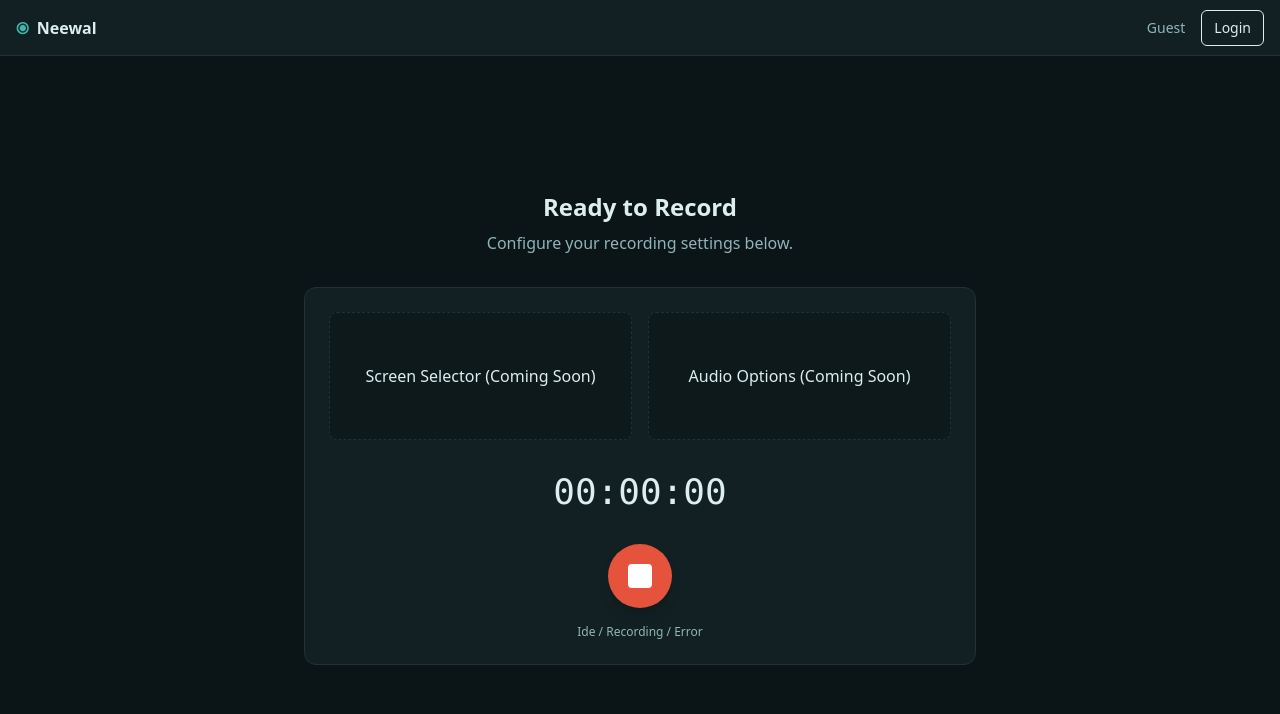
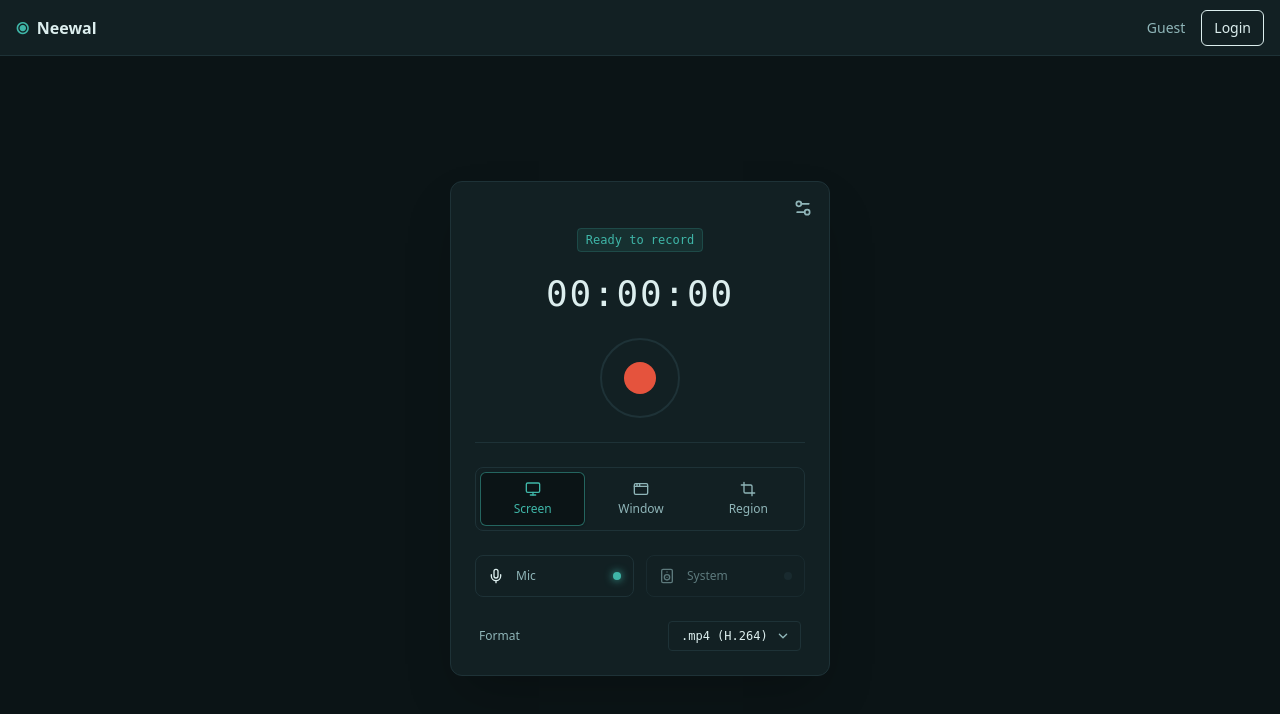
Before and after one commit to nee-wal/neewal, a React (Vite) app: page /#/login in a window 1280 px wide. Both pictures are taken after a click on the button "Continue as Guest". Shown: the top 714 px of the page. Built offline with nearby package versions, Linux system fonts and the light colour scheme; no server answers.

Commit message:
[DESIGN] create Make New display style for recorder screen

```diff
--- a/src/ui/index.css
+++ b/src/ui/index.css
@@ -20,3 +20,30 @@
     box-shadow: inset 0 0 0 1px var(--color-record);
   }
 }
+
+@keyframes pulse-red {
+  0% {
+    transform: scale(0.95);
+    box-shadow: 0 0 0 0 rgba(229, 83, 61, 0.7); /* Matching --color-record #E5533D approx */
+  }
+  70% {
+    transform: scale(1);
+    box-shadow: 0 0 0 10px rgba(229, 83, 61, 0);
+  }
+  100% {
+    transform: scale(0.95);
+    box-shadow: 0 0 0 0 rgba(229, 83, 61, 0);
+  }
+}
+
+.animate-pulse-red {
+  animation: pulse-red 2s infinite;
+}
+
+@keyframes blinker {
+  50% { opacity: 0; }
+}
+
+.animate-blink {
+  animation: blinker 1s linear infinite;
+}
--- a/src/ui/pages/Recorder.tsx
+++ b/src/ui/pages/Recorder.tsx
@@ -1,13 +1,79 @@
+
+import { useState, useRef, useEffect } from 'react';
 import { useNavigate } from 'react-router-dom';
 import { useAuth } from '../context/AuthContext';
 import { Button } from '../components/Button';
+import { Settings2 } from 'lucide-react';
+import { RecordButton } from '../components/RecordButton';
+import { TimerDisplay } from '../components/TimerDisplay';
+import { SourceSelector } from '../components/SourceSelector';
+import { AudioControls } from '../components/AudioControls';
+import { FormatSelector } from '../components/FormatSelector';
+import { SettingsModal } from '../components/SettingsModal';
 
 export default function Recorder() {
     const { signOut, user, isGuest } = useAuth();
     const navigate = useNavigate();
 
+    const [isRecording, setIsRecording] = useState(false);
+    const [seconds, setSeconds] = useState(0);
+    const [sourceMode, setSourceMode] = useState<SourceMode>('screen');
+    const [micActive, setMicActive] = useState(true);
+    const [systemActive, setSystemActive] = useState(false);
+    const [format, setFormat] = useState('mp4');
+    const [isSettingsOpen, setIsSettingsOpen] = useState(false);
+
+    // Status text logic
+    const [statusText, setStatusText] = useState('Ready to record');
+    const [statusColor, setStatusColor] = useState('text-[var(--color-primary)] bg-[var(--color-primary)]/10 border-[var(--color-primary)]/20');
+
+    const timerIntervalRef = useRef<NodeJS.Timeout | null>(null);
+
+    const toggleRecording = () => {
+        if (!isRecording) {
+            // Start Recording
+            setIsRecording(true);
+            setStatusText('Recording...');
+            setStatusColor('text-[var(--color-record)] bg-[var(--color-record)]/10 border-[var(--color-record)]/20');
+
+            // Start Timer
+            setSeconds(0);
+            timerIntervalRef.current = setInterval(() => {
+                setSeconds(prev => prev + 1);
+            }, 1000);
+
+        } else {
+            // Stop Recording
+            setIsRecording(false);
+            setStatusText('Saving to ~/Videos...');
+            setStatusColor('text-[var(--color-primary)] bg-[var(--color-primary)]/10 border-[var(--color-primary)]/20');
+
+            // Stop Timer
+            if (timerIntervalRef.current) {
+                clearInterval(timerIntervalRef.current);
+                timerIntervalRef.current = null;
+            }
+
+            // Reset after delay
+            setTimeout(() => {
+                setStatusText('Ready to record');
+                setStatusColor('text-[var(--color-primary)] bg-[var(--color-primary)]/10 border-[var(--color-primary)]/20');
+                setSeconds(0);
+            }, 2000);
+        }
+    };
+
+    // Cleanup on unmount
+    useEffect(() => {
+        return () => {
+            if (timerIntervalRef.current) {
+                clearInterval(timerIntervalRef.current);
+            }
+        };
+    }, []);
+
     return (
-        <div className="flex h-screen flex-col bg-[var(--color-background-dark)] text-[var(--color-text-primary)]">
+        <div className="flex h-screen flex-col bg-[var(--color-background-dark)] text-[var(--color-text-primary)] font-sans">
             <header
                 className="flex h-14 items-center justify-between border-b border-[var(--color-border-dark)] bg-[var(--color-surface-dark)] px-4">
                 <div className="flex items-center gap-2 font-semibold">
@@ -36,40 +102,70 @@ export default function Recorder() {
                 </div>
             </header>
 
-            <main className="flex flex-1 flex-col items-center justify-center p-8 text-center">
-                <h2 className="mb-2 text-2xl font-bold">Ready to Record</h2>
-                <p className="mb-8 text-[var(--color-text-muted)]">
-                    Configure your recording settings below.
-                </p>
+            <main className="flex flex-1 flex-col items-center justify-center p-8 bg-[var(--color-background-dark)]">
+                {/* Main Content Area (simulating the app body from the snippet) */}
+                <div className="w-[380px] bg-[var(--color-surface-dark)] border border-[var(--color-border-dark)] rounded-xl shadow-2xl overflow-hidden flex flex-col pt-4"> {/* Removed title bar, added pt-4 */}
 
-                {/* Placeholder controls matching requirements */}
-                <div
-                    className="flex w-full max-w-2xl flex-col gap-4 rounded-xl border border-[var(--color-border-dark)] bg-[var(--color-surface-dark)] p-6">
-                    <div className="grid grid-cols-2 gap-4">
-                        <div
-                            className="flex h-32 items-center justify-center rounded-lg border border-dashed border-[var(--color-border-dark)] bg-black/20">
-                            Screen Selector (Coming Soon)
-                        </div>
-                        <div
-                            className="flex h-32 items-center justify-center rounded-lg border border-dashed border-[var(--color-border-dark)] bg-black/20">
-                            Audio Options (Coming Soon)
-                        </div>
+                    {/* Settings Trigger - Positioned absolutely or integrated */}
+                    <div className="absolute top-20 right-1/2 translate-x-[200px] hidden"> {/* Optional: Positioning might be tricky without relative parent */}
                     </div>
 
-                    <div className="mt-4 flex items-center justify-center gap-4">
-                        <div className="text-4xl font-mono text-[var(--color-text-primary)]">00:00:00</div>
+                    <div className="px-4 pb-2 flex justify-end">
+                        <button
+                            onClick={() => setIsSettingsOpen(true)}
+                            className="text-[var(--color-text-muted)] hover:text-[var(--color-text-primary)] transition-colors cursor-pointer"
+                            title="Settings"
+                        >
+                            <Settings2 className="w-5 h-5" />
+                        </button>
                     </div>
 
-                    <div className="mt-4 flex justify-center">
-                        <button
-                            className="flex h-16 w-16 items-center justify-center rounded-full bg-[var(--color-record)] text-white shadow-lg transition-transform hover:scale-105 active:scale-95">
-                            <div className="h-6 w-6 rounded bg-white" />
-                            {/* Stop icon initially? Or Circle for record. Let's do huge red circle */}
-                        </button>
+                    <div className="p-6 pt-0 flex flex-col items-center gap-6">
+
+                        {/* Status Indicator */}
+                        <div className="w-full text-center">
+                            <span className={`text-xs font-mono px-2 py-1 rounded border transition-colors duration-300 ${statusColor}`}>
+                                {statusText}
+                            </span>
+                        </div>
+
+                        {/* Timer Display */}
+                        <TimerDisplay seconds={seconds} />
+
+                        {/* Main Record Button */}
+                        <RecordButton
+                            isRecording={isRecording}
+                            onClick={toggleRecording}
+                        />
+
+                        {/* Divider */}
+                        <div className="w-full h-px bg-[var(--color-border-dark)]"></div>
+
+                        {/* Source Selector */}
+                        <SourceSelector
+                            selectedMode={sourceMode}
+                            onSelectMode={setSourceMode}
+                        />
+
+                        {/* Audio Controls */}
+                        <AudioControls
+                            micActive={micActive}
+                            onToggleMic={() => setMicActive(!micActive)}
+                            systemActive={systemActive}
+                            onToggleSystem={() => setSystemActive(!systemActive)}
+                        />
+
+                        {/* Format Selector */}
+                        <FormatSelector
+                            format={format}
+                            onFormatChange={setFormat}
+                        />
+
                     </div>
-                    <div className="text-xs text-[var(--color-text-muted)]">Ide / Recording / Error</div>
                 </div>
             </main>
+
+            <SettingsModal isOpen={isSettingsOpen} onClose={() => setIsSettingsOpen(false)} />
         </div>
     );
 }
```
